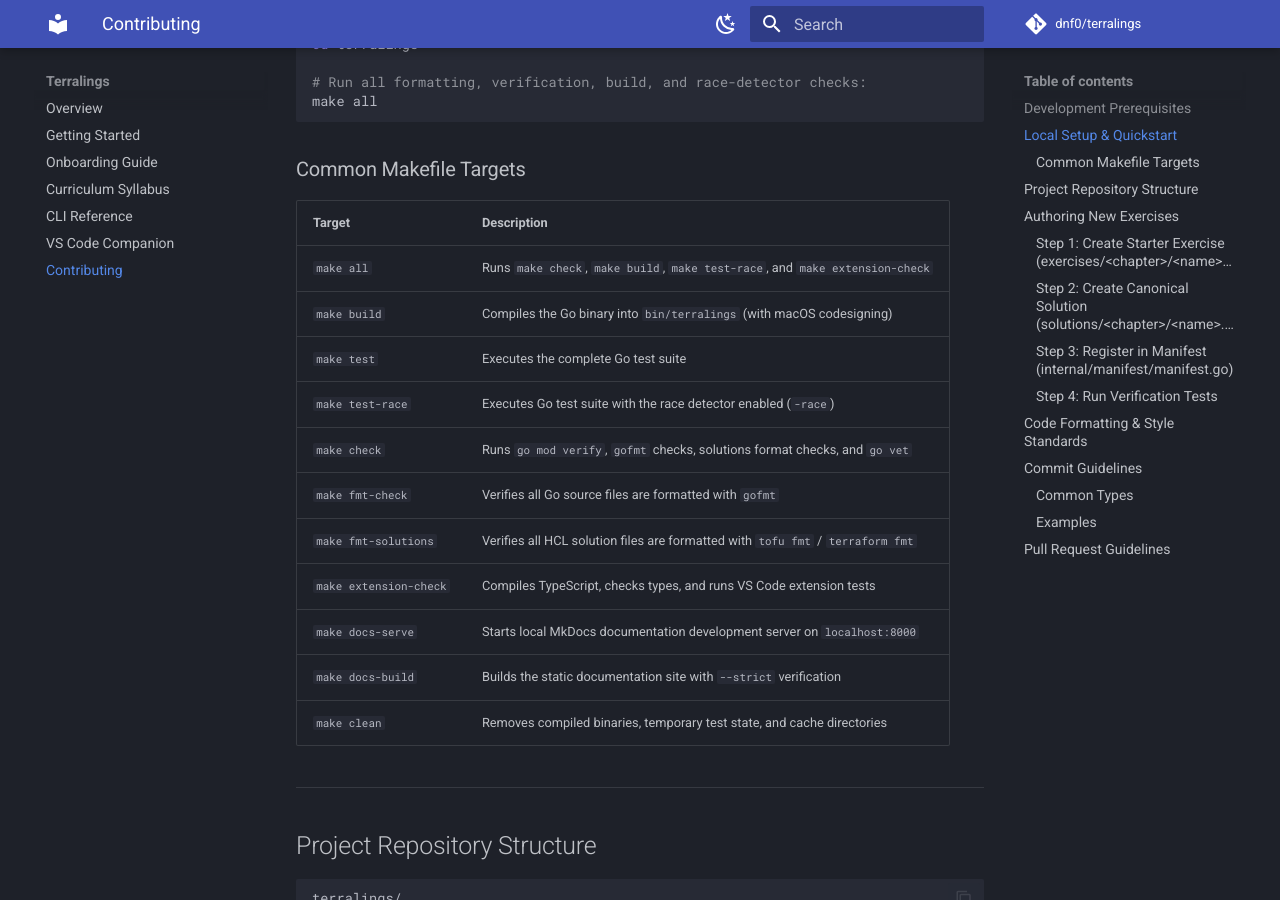
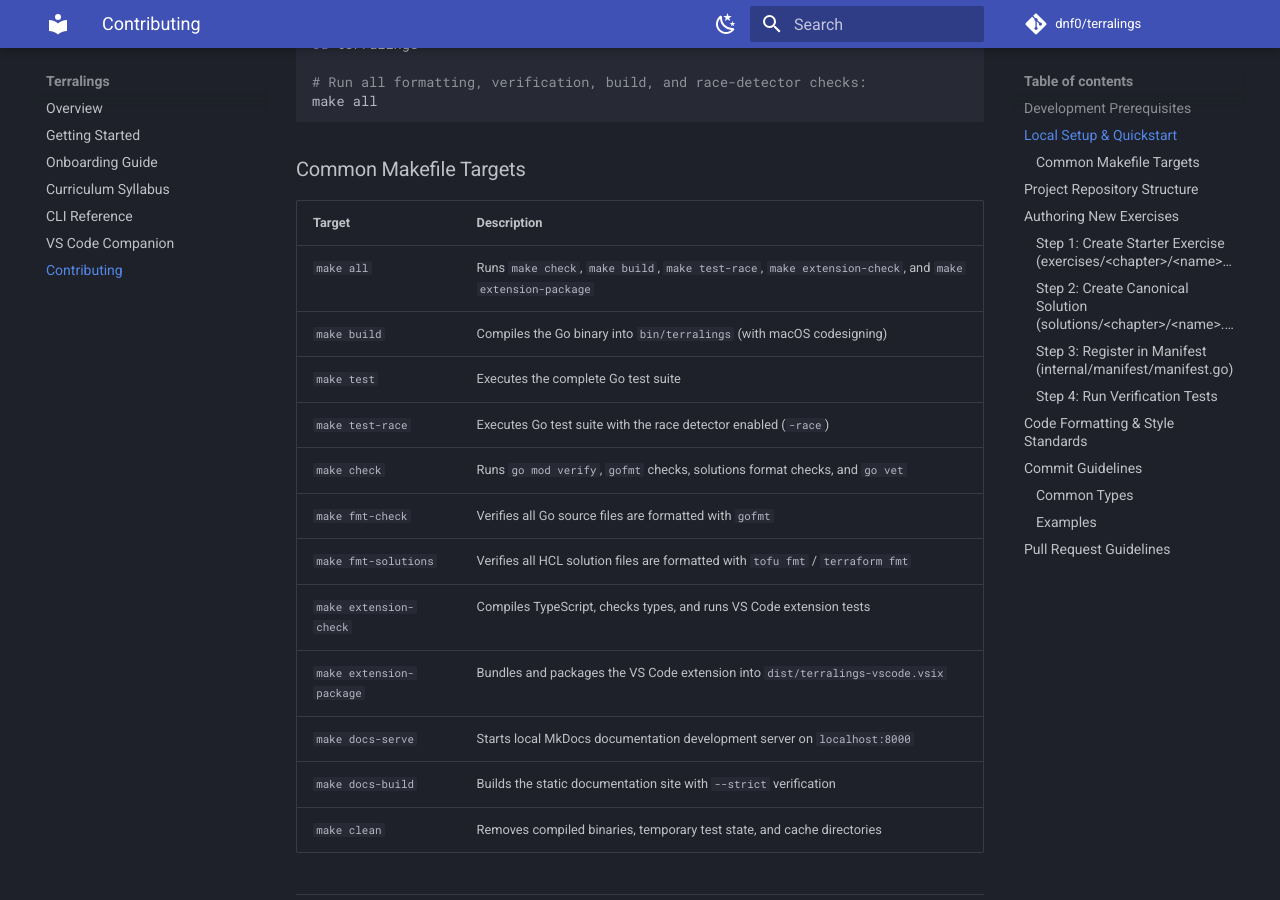
Before and after one commit to dnf0/terralings, an MkDocs documentation site: the page built from docs/contributing.md, in a window 1280 px wide and 900 px high, scrolled down 1021 px. Built offline with MkDocs 1.6.1 and Material for MkDocs 9.7.7, drawn with Linux system fonts in a browser that asks for light colours; comment, search, counter and statistics services are not loaded.

Commit message:
docs: update Makefile target reference tables for extension-package

```diff
--- a/docs/contributing.md
+++ b/docs/contributing.md
@@ -44,7 +44,7 @@
 
 | Target | Description |
 |---|---|
-| `make all` | Runs `make check`, `make build`, `make test-race`, and `make extension-check` |
+| `make all` | Runs `make check`, `make build`, `make test-race`, `make extension-check`, and `make extension-package` |
 | `make build` | Compiles the Go binary into `bin/terralings` (with macOS codesigning) |
 | `make test` | Executes the complete Go test suite |
 | `make test-race` | Executes Go test suite with the race detector enabled (`-race`) |
@@ -52,6 +52,7 @@
 | `make fmt-check` | Verifies all Go source files are formatted with `gofmt` |
 | `make fmt-solutions` | Verifies all HCL solution files are formatted with `tofu fmt` / `terraform fmt` |
 | `make extension-check` | Compiles TypeScript, checks types, and runs VS Code extension tests |
+| `make extension-package` | Bundles and packages the VS Code extension into `dist/terralings-vscode.vsix` |
 | `make docs-serve` | Starts local MkDocs documentation development server on `localhost:8000` |
 | `make docs-build` | Builds the static documentation site with `--strict` verification |
 | `make clean` | Removes compiled binaries, temporary test state, and cache directories |
```
Also changed, not shown: CONTRIBUTING.md (+3 -2 lines).
